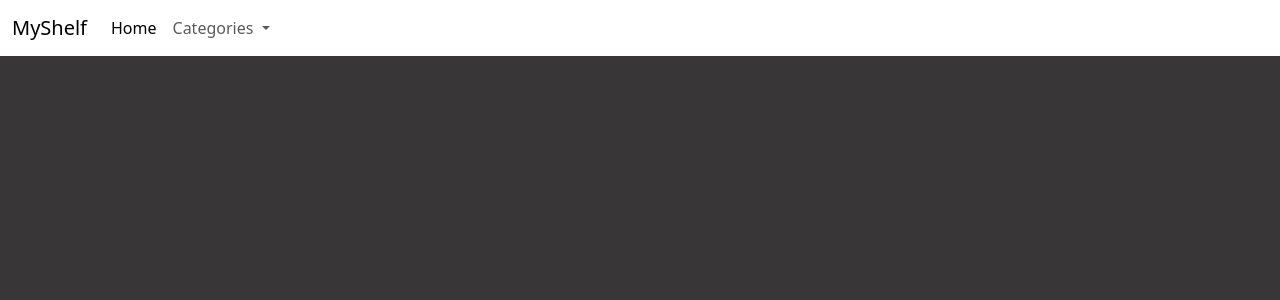
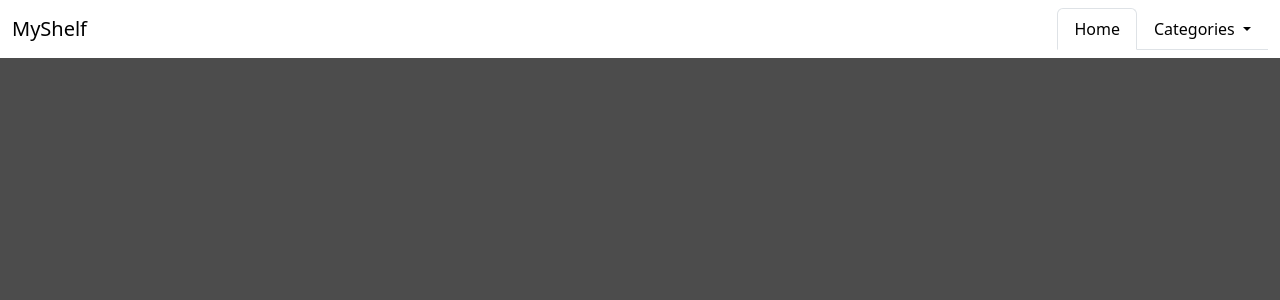
Before and after one commit to StefanStanoev/MyShelf, a Django app: page / in a window 1280 px wide. Shown: the top 300 px of the page. Run offline with Django 5.2, Linux system fonts and the light colour scheme.

Commit message:
Initial commit

```diff
--- a/templates/home/homepage.html
+++ b/templates/home/homepage.html
@@ -7,7 +7,7 @@
 <div class="container">
     <style>
     body {
-      background-color: #383636;
+      background-color: #4c4c4c;
     }
     .navbar {
       background-color: #ffffff !important;
--- a/templates/navbar.html
+++ b/templates/navbar.html
@@ -1,16 +1,16 @@
 <nav class="navbar navbar-expand-lg bg-body-tertiary">
   <div class="container-fluid">
-    <a class="navbar-brand" href="#">MyShelf</a>
+    <a class="navbar-brand" href="#" style="color: black;">MyShelf</a>
     <button class="navbar-toggler" type="button" data-bs-toggle="collapse" data-bs-target="#navbarSupportedContent" aria-controls="navbarSupportedContent" aria-expanded="false" aria-label="Toggle navigation">
       <span class="navbar-toggler-icon"></span>
     </button>
     <div class="collapse navbar-collapse" id="navbarSupportedContent">
-      <ul class="navbar-nav me-auto mb-2 mb-lg-0">
+      <ul class="nav nav-tabs ms-auto">
         <li class="nav-item">
-          <a class="nav-link active" aria-current="page" href="#">Home</a>
+          <a class="nav-link active" aria-current="page" href="#" style="color: black;">Home</a>
         </li>
         <li class="nav-item dropdown">
-          <a class="nav-link dropdown-toggle" href="#" role="button" data-bs-toggle="dropdown" aria-expanded="false">
+          <a class="nav-link dropdown-toggle" href="#" role="button" style="color: black;" data-bs-toggle="dropdown" aria-expanded="false">
             Categories
           </a>
           <ul class="dropdown-menu">
```
